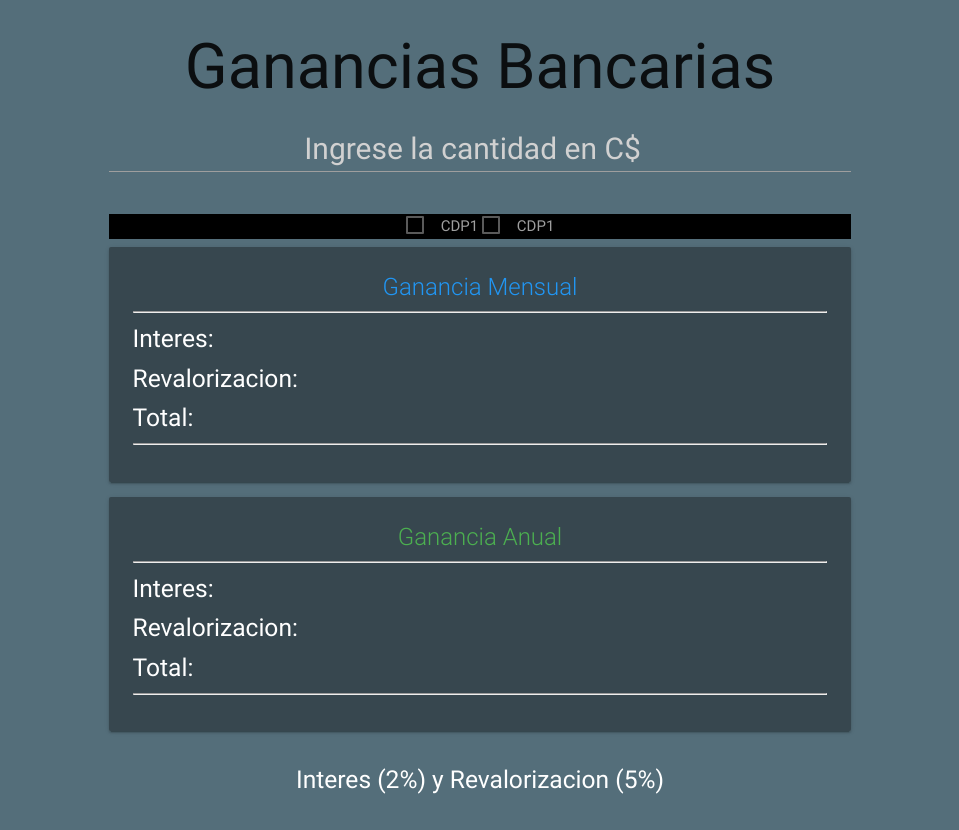
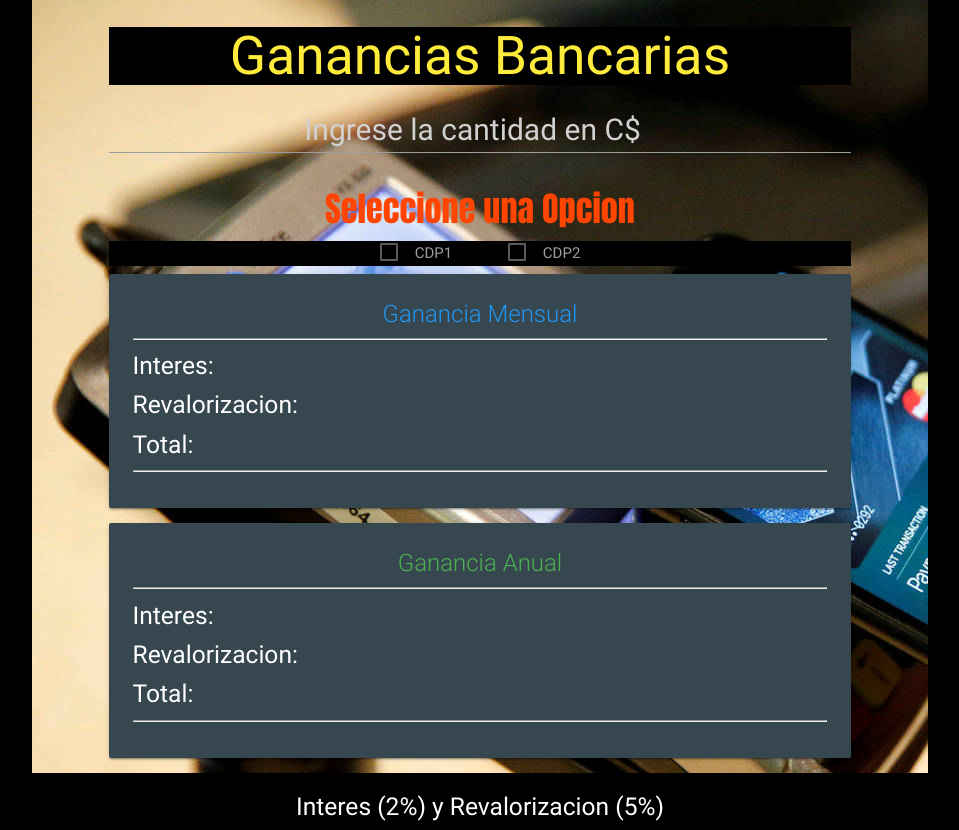
Before and after one commit to ChristhianA/facultativa2, a plain HTML site: page App_Banco/index.html in a window 1280 px wide. Shown: the whole page, without its empty margins (160-1119 px from the left). Before the commit the page ends 803 px from the top, so only its background shows below. Drawn offline with Linux system fonts and the light colour scheme.

Commit message:
Finalizacion

```diff
--- a/App_Banco/css/estilos.css
+++ b/App_Banco/css/estilos.css
@@ -26,3 +26,11 @@ input[type="number"] {
     color: white;
     text-align: center;
 }
+  section{
+  background-image: url("../img/1.jpg");
+    background-repeat: no-repeat;
+  }
+  h4{
+    font-family: Impact, Haettenschweiler, 'Arial Narrow Bold', sans-serif;
+    color: orangered;
+  }
--- a/App_Banco/index.html
+++ b/App_Banco/index.html
@@ -9,28 +9,22 @@
     <link rel="stylesheet" href="css/estilos.css">
 
 </head>
-<body class="blue-grey darken-1">
+<body class="black">
   <section class="container">
     <article class="row col s6 m6 l6">
       <div class="col s10 push-s1">
-        <h1 class="center-align ">Ganancias Bancarias</h1>
+        <h2 class="center-align black yellow-text">Ganancias Bancarias</h2>
           <input type="number" placeholder="Ingrese la cantidad en C$" id="monto">
-             <!-- <button class="red-text"> </button>
-              <button class="btn btn-green" type="number" id="CDP1">**-- CDP 1 Año --**
-              </button>
-              <button class=""></button>
-              <button class="btn btn-green" type="number" id="CDP2">**-- CDP 2 Años--**
-              </button>
-              <button class="red-text"> </button>-->
-              <br><br>
+              <br>
+              <h4 class="center">Seleccione una Opcion</h4>
                   <div class=" center black wrap">
                     <form action="" class="formulario">
                       <div class="checkbox">
                         <input type="checkbox" name="checkbox" id="checkbox1">
                         <label for="checkbox1">CDP1</label>
-
+                          &nbsp; &nbsp; &nbsp; &nbsp; &nbsp; &nbsp; &nbsp;
                         <input type="checkbox" name="checkbox" id="checkbox2">
-                        <label for="checkbox2">CDP1</label>
+                        <label for="checkbox2">CDP2</label>
                       </div>
                     </form>
                   </div>
--- a/App_Banco/js/app.js
+++ b/App_Banco/js/app.js
@@ -63,7 +63,7 @@ CDP1.addEventListener('change', function(e){
             document.getElementById('total').innerHTML=((monto*0.0392)+(monto*0.05)).toFixed(2);
 
             document.getElementById('interesm').innerHTML=((monto*0.392)/12).toFixed(2);
-            document.getElementById('revm').innerHTML=((m*0.05)/12).toFixed(2);
+            document.getElementById('revm').innerHTML=((monto*0.05)/12).toFixed(2);
             document.getElementById('totalm').innerHTML=(((monto*0.0392)+(monto*0.05))/12).toFixed(2);
         }
 else
```
Also changed, not shown: App_Banco/img/1.jpg (added), App_Banco/img/2.jpg (added), App_Banco/img/3.jpg (added), App_Banco/img/4.jpg (added), App_Banco/img/5.jpg (added).
